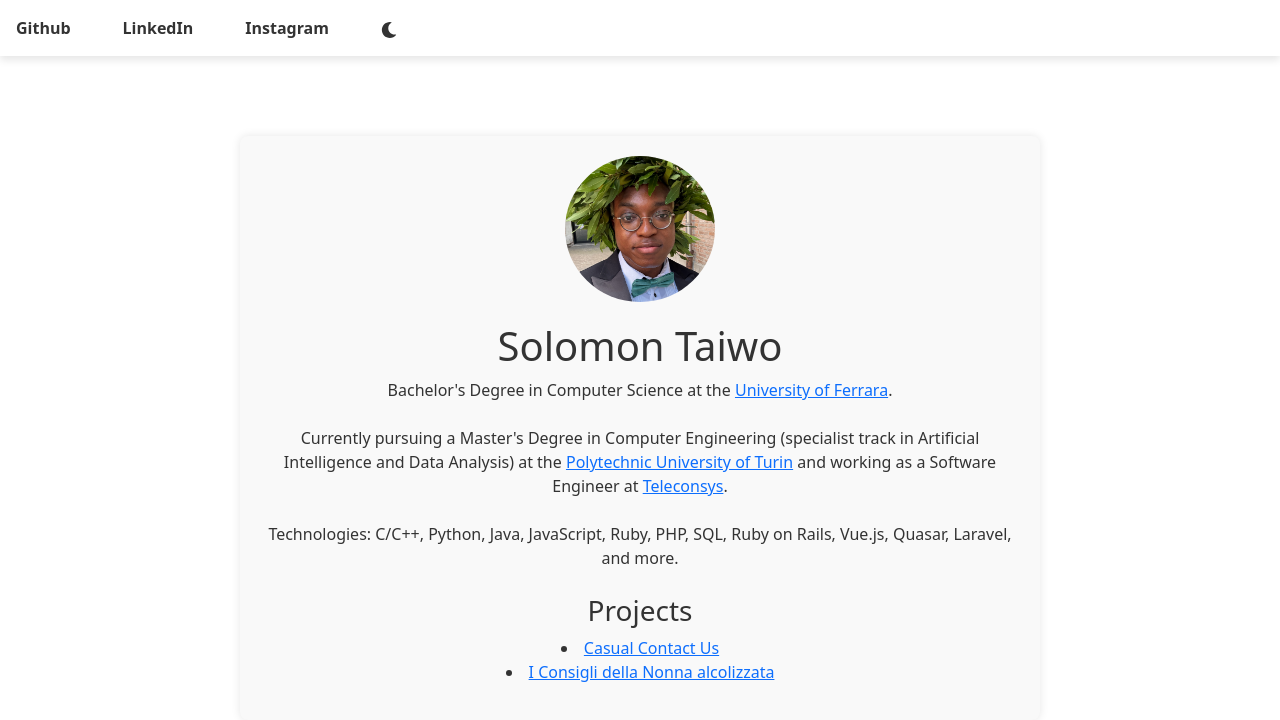
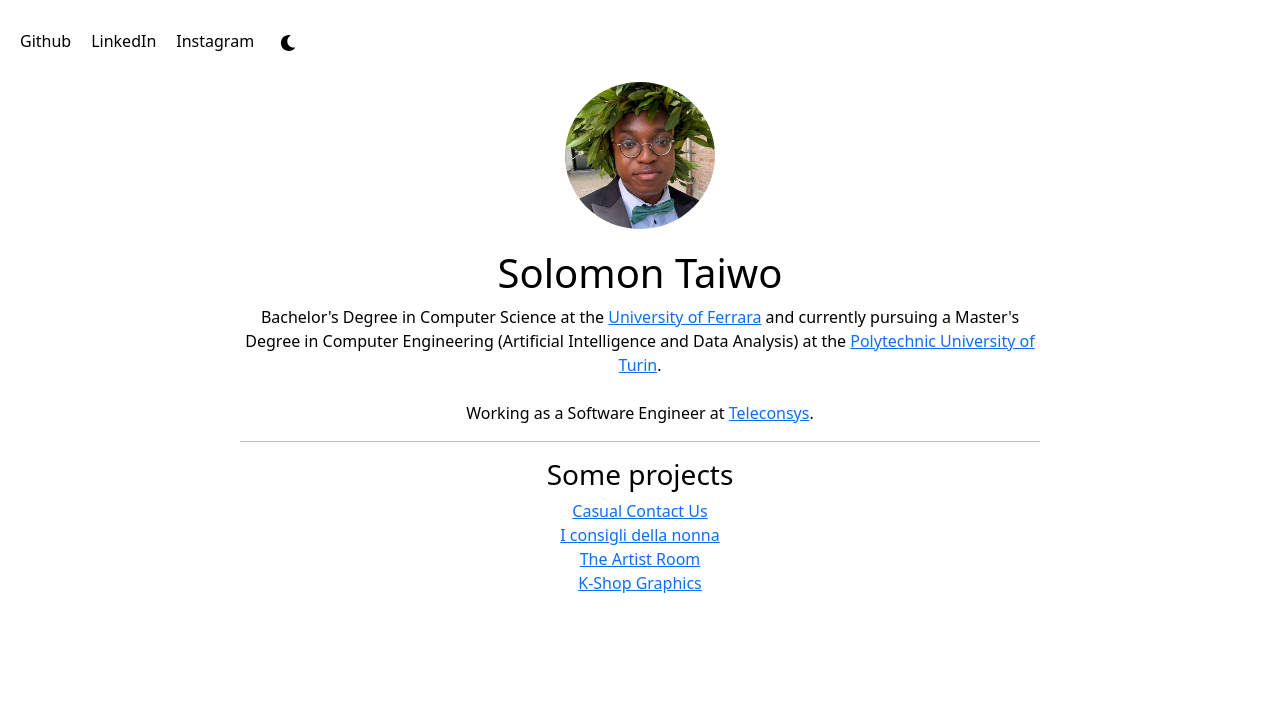
Before and after one commit to solomontaiwo/solomontaiwo.github.io, a React (Create React App) app: page / in a window 1280 px wide. Shown: the top 720 px of the page. Built offline with nearby package versions, Linux system fonts and the light colour scheme.

Commit message:
Edited styling and removed some content

```diff
--- a/src/App.css
+++ b/src/App.css
@@ -1,138 +1,79 @@
-/* src/App.css */
-
-/* Default (Light Theme) */
-:root {
-  --background-color: #ffffff;
-  --text-color: #333333;
-  --primary-color: #4caf50;
-  --container-background: #f9f9f9;
-  --navbar-background: rgba(255, 255, 255, 0.9);
-  --dropdown-background: #ffffff;
-  --dropdown-border: #ddd;
-}
-
-/* Dark Theme */
-body.dark-theme {
-  --background-color: #333333;
-  --text-color: #cccccc;
-  --primary-color: #90caf9;
-  --container-background: #444444;
-  --navbar-background: rgba(0, 0, 0, 0.9);
-  --dropdown-background: #333333;
-  --dropdown-border: #666;
+body,
+html {
+  margin: 0;
+  padding: 0;
+  height: 100%;
+  width: 100%;
+  box-sizing: border-box;
+  font-family: Arial, sans-serif;
 }
 
 .App {
+  min-height: 100vh;
+  max-height: fit-content;
   display: flex;
   flex-direction: column;
-  min-height: 100vh;
+  padding: 20px;
   background-color: var(--background-color);
   color: var(--text-color);
-  transition: background-color 0.3s, color 0.3s;
 }
 
-.navbar {
-  position: fixed;
-  top: 0;
-  left: 0;
-  right: 0;
+.navbar ul {
+  list-style-type: none;
+  padding: 0;
+  margin: 0;
   display: flex;
   justify-content: space-between;
   align-items: center;
-  padding: 15px 30px; /* Increased padding */
-  background-color: var(--navbar-background);
-  color: var(--text-color);
-  box-shadow: 0 4px 8px rgba(0, 0, 0, 0.1);
-  z-index: 1000;
-  transition: background-color 0.3s;
-}
-
-.navbar ul {
-  list-style: none;
-  display: flex;
-  gap: 20px;
-  margin: 0;
-  padding: 0;
-  flex-wrap: nowrap; /* Prevent wrapping to multiple lines */
 }
 
 .navbar li {
-  display: flex;
-  align-items: center;
-  position: relative; /* For dropdown positioning */
+  margin-right: 20px;
 }
 
-.navbar a,
-.navbar button {
+.navbar a {
+  text-decoration: none;
   color: var(--text-color);
-  text-decoration: none;
-  font-weight: bold;
-  transition: color 0.3s;
-  border: none;
-  background: none;
-  cursor: pointer;
-  padding: 8px 16px; /* Added padding for buttons */
 }
 
-.navbar a:hover,
-.navbar button:hover {
-  color: var(--primary-color);
-}
-
-.profile-container {
-  display: flex;
-  justify-content: center;
-  align-items: center;
-  flex-direction: column;
-  width: 80%;
-  max-width: 800px;
-  margin: auto;
-  background-color: var(--container-background);
-  border-radius: 8px;
-  padding: 20px;
-  box-shadow: 0 0 10px rgba(0, 0, 0, 0.1);
-  transition: background-color 0.3s;
+.theme-toggle {
+  background: none;
+  border: none;
+  cursor: pointer;
+  color: var(--text-color);
 }
 
 .profile-content {
-  text-align: center;
-}
-
-.profile-content ul {
-  list-style-type: disc; /* Ensure dots are used */
-  list-style-position: inside; /* Align dots inside the content flow */
-  padding-left: 0px;
+  max-width: 800px;
+  margin: auto;
+  text-align: left;
 }
 
 .profile-photo {
   width: 150px;
-  height: auto;
   border-radius: 50%;
   margin-bottom: 20px;
+  margin-top: 20px;
 }
 
-/* Adjustments for Mobile Screens */
-@media (max-width: 768px) {
-  .profile-container {
-    margin-top: 70px;
-    padding: 10px;
-  }
+a {
+  color: var(--link-color);
+}
 
-  .navbar {
-    padding: 10px 20px;
-    font-size: 14px;
-    /* Ensure horizontal layout on smaller screens */
-    flex-direction: row;
-    justify-content: space-between;
-  }
+a:hover {
+  text-decoration: underline;
+}
 
-  .navbar ul {
-    gap: 10px; /* Reduced gap between items */
-    flex-direction: row; /* Ensure items stay horizontal */
-  }
+/* Dark Theme */
+.dark-theme {
+  --background-color: #121212;
+  --text-color: #ffffff;
+  --link-color: #bb86fc;
+}
 
-  .navbar button {
-    padding: 8px;
-    font-size: 20px;
-  }
+/* Light Theme */
+:root {
+  --background-color: #ffffff;
+  --text-color: #000000;
+  --link-color: #1a0dab;
 }
--- a/src/App.js
+++ b/src/App.js
@@ -1,20 +1,16 @@
-// src/App.js
-
 import React, { useState, useEffect } from "react";
 import "./App.css";
-import { FaSun, FaMoon } from "react-icons/fa"; // Importing icons
+import { FaSun, FaMoon } from "react-icons/fa";
 
 function App() {
   const [isDarkTheme, setIsDarkTheme] = useState(false);
 
-  // Check for saved theme preference in localStorage or use system default
   useEffect(() => {
     const savedTheme = localStorage.getItem("theme");
     if (savedTheme) {
       setIsDarkTheme(savedTheme === "dark");
       document.body.classList.toggle("dark-theme", savedTheme === "dark");
     } else {
-      // Check system theme preference
       const prefersDarkScheme = window.matchMedia(
         "(prefers-color-scheme: dark)"
       ).matches;
@@ -52,8 +48,18 @@ function App() {
           </button>
         </ul>
       </nav>
-      <div className="profile-container">
-        <div className="profile-content">
+      {/* Centering the profile content */}
+      <div
+        className="profile-content"
+        style={{
+          maxWidth: "800px",
+          margin: "0 auto",
+          textAlign: "center",
+          display: "flex",
+          flexDirection: "column",
+          alignItems: "center",
+        }}
+      >
         <img
           src="/images/solomon-profile-photo.jpg"
           alt="Solomon Taiwo"
@@ -68,20 +74,19 @@ function App() {
             rel="noopener noreferrer"
           >
             University of Ferrara
-            </a>
-            .
-            <br /> <br />
-            Currently pursuing a Master's Degree in Computer Engineering
-            (specialist track in Artificial Intelligence and Data Analysis) at
-            the{" "}
+          </a>{" "}
+          and currently pursuing a Master's Degree in Computer Engineering
+          (Artificial Intelligence and Data Analysis) at the{" "}
           <a
             href="https://www.polito.it/en/education/master-s-degree-programmes/computer-engineering"
             target="_blank"
             rel="noopener noreferrer"
           >
             Polytechnic University of Turin
-            </a>{" "}
-            and working as a Software Engineer at{" "}
+          </a>
+          {"."}
+          <br /> <br />
+          Working as a Software Engineer at{" "}
           <a
             href="https://www.teleconsys.it/"
             target="_blank"
@@ -90,13 +95,8 @@ function App() {
             Teleconsys
           </a>
           .
-            <br /> <br />
-            Technologies: C/C++, Python, Java, JavaScript, Ruby, PHP, SQL, Ruby
-            on Rails, Vue.js, Quasar, Laravel, and more.
-            <br /> <br />
-            <h3>Projects</h3>
-            <ul>
-              <li>
+          <hr />
+          <h3>Some projects</h3>
           <a
             href="https://solomontaiwo.github.io/casual-contact-us/"
             target="_blank"
@@ -104,19 +104,31 @@ function App() {
           >
             Casual Contact Us
           </a>
-              </li>
-              <li>
+          <br />
           <a
             href="https://solomontaiwo.github.io/i-consigli-della-nonna/"
             target="_blank"
             rel="noreferrer"
           >
-                  I Consigli della Nonna alcolizzata
+            I consigli della nonna
           </a>
-              </li>
-            </ul>
+          <br />
+          <a
+            href="https://github.com/solomontaiwo/The-Artist-Room/"
+            target="_blank"
+            rel="noreferrer"
+          >
+            The Artist Room
+          </a>
+          <br />
+          <a
+            href="https://www.kshopgraphics.com/"
+            target="_blank"
+            rel="noreferrer"
+          >
+            K-Shop Graphics
+          </a>
         </p>
-        </div>
       </div>
     </div>
   );
```
Lines whose indentation alone changed are shown as unchanged.
